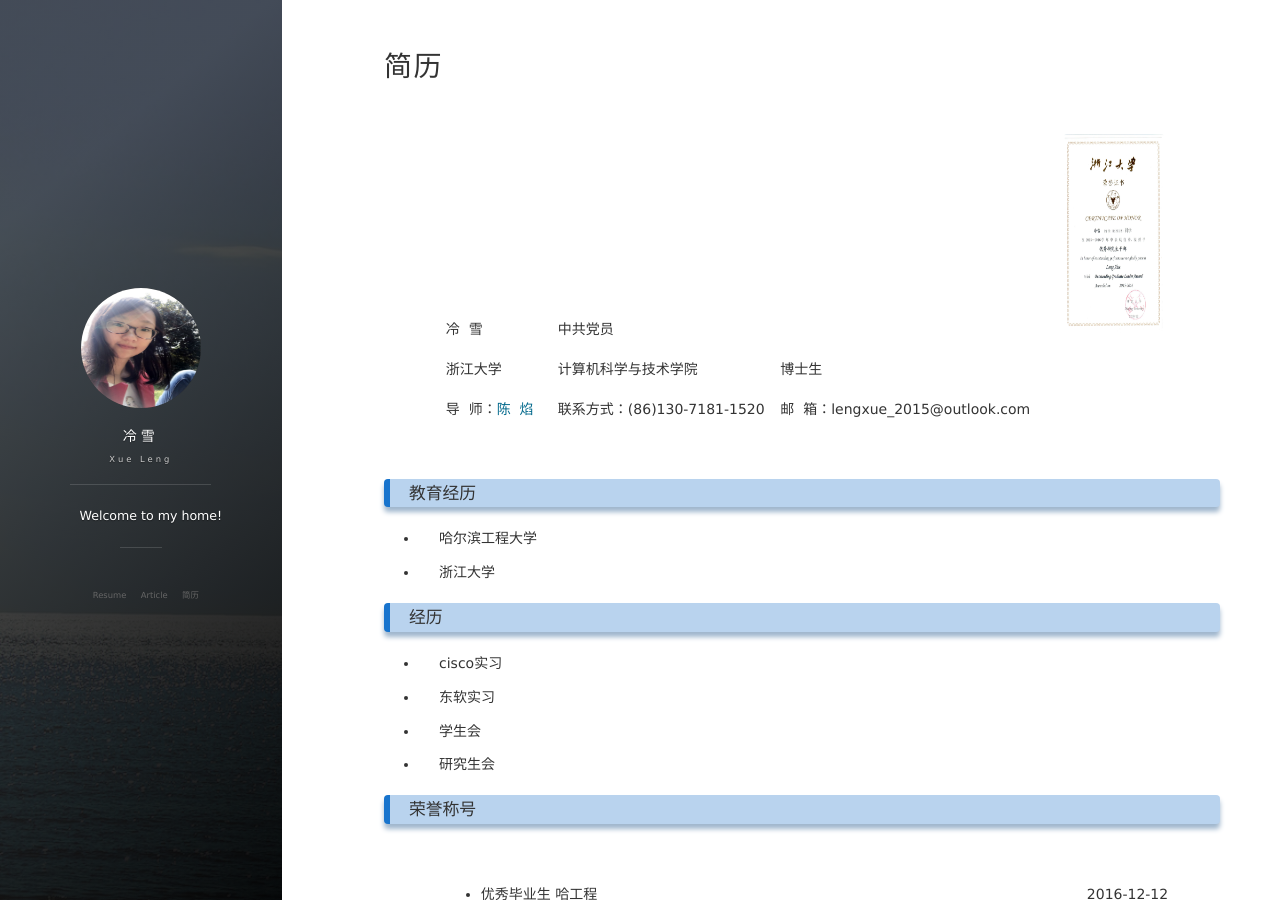
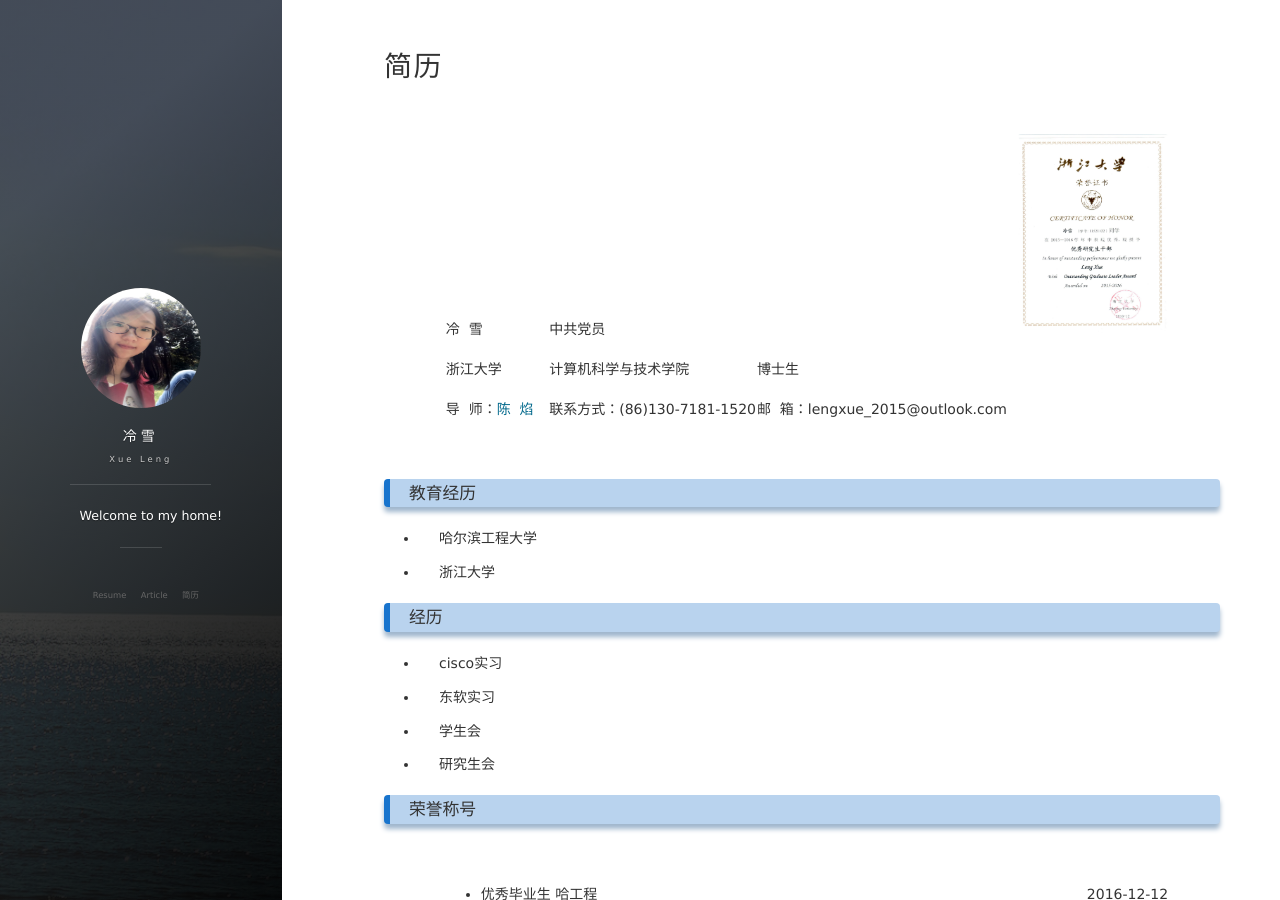
Before and after one commit to lxv458/OldWeb, a Jekyll site: the page built from about.md, in a window 1280 px wide and 900 px high. Built offline with Jekyll 4.4.1, drawn with Linux system fonts in a browser that asks for light colours; nearby versions of some CDN libraries; comment, search, counter and statistics services are not loaded.

Commit message:
basic information

```diff
--- a/about.md
+++ b/about.md
@@ -7,7 +7,7 @@ title: 简历
  		<td align="left">冷&nbsp;&nbsp;雪</td>
  		<td align="left">中共党员</td>
  		<td align="left"></td>
- 		<td align="left" rowspan="3"><img src="/images/leng/resume/excellent_leader_zju.jpg" width="100" height="200"></td>
+ 		<td align="left" rowspan="3" width="150px" height="200px"><img src="/images/leng/resume/excellent_leader_zju.jpg" width="150px" height="200px"></td>
  	</tr>
  	<tr>
  		<td align="left">浙江大学</td>
```
